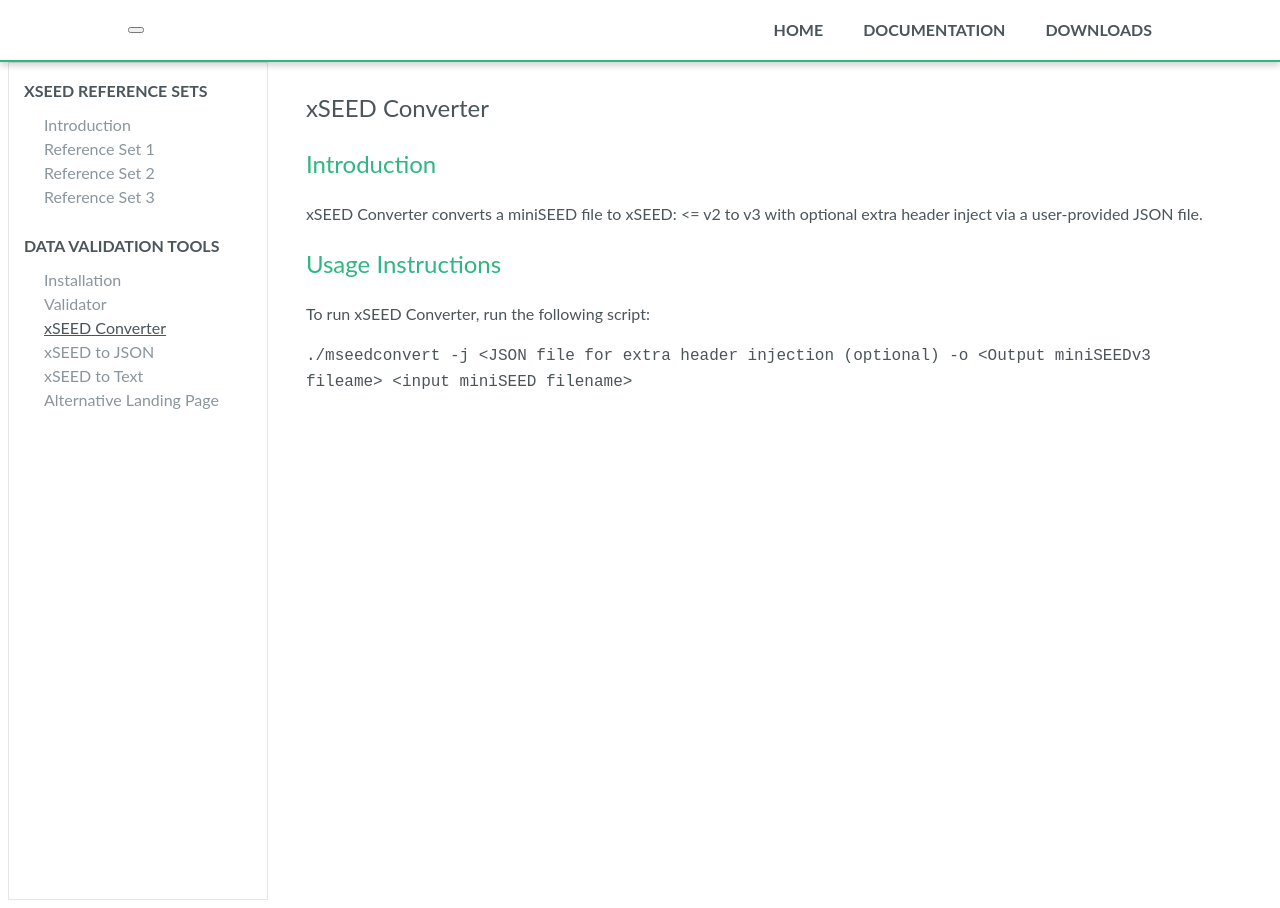
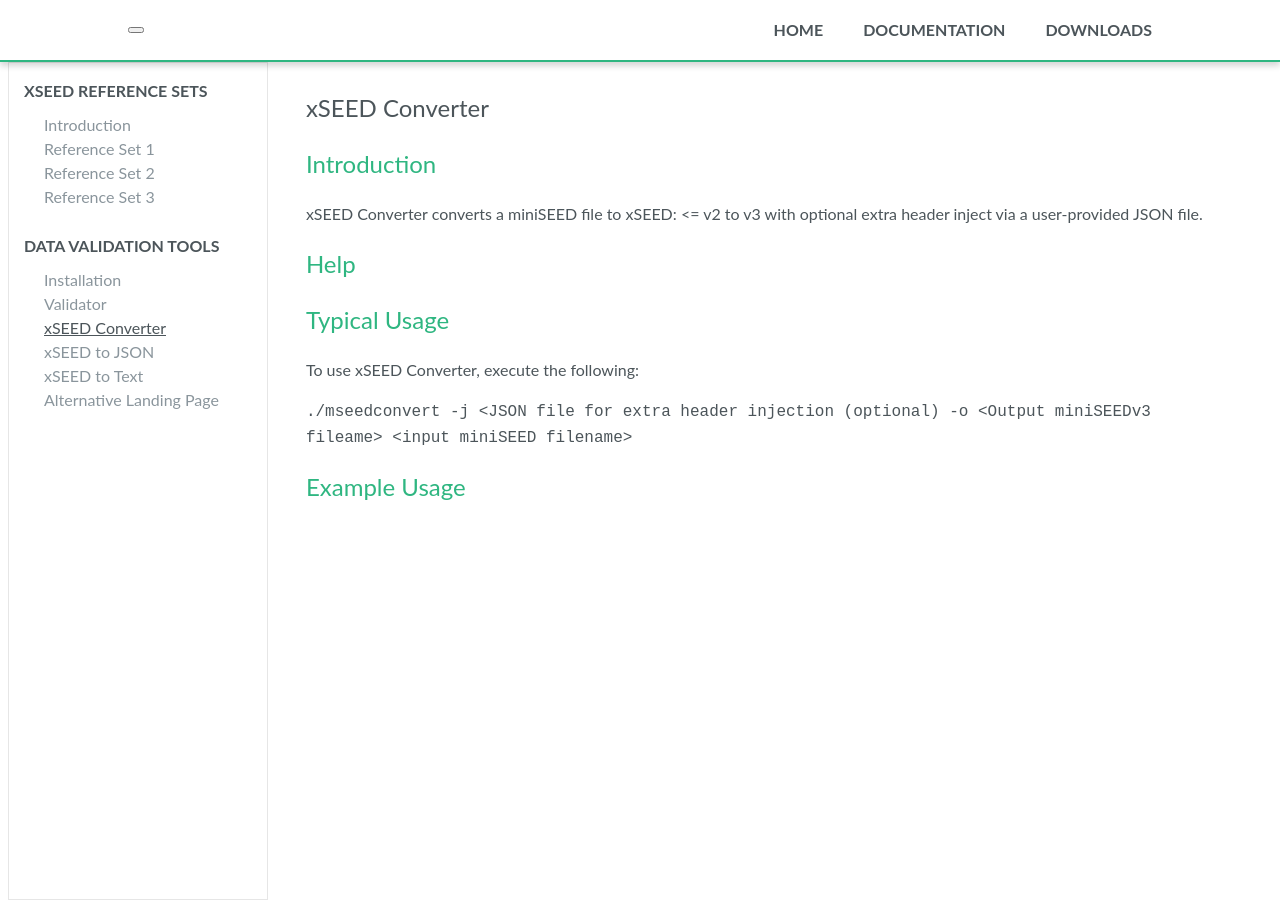
Before and after one commit to jeffreyleifer/xseed-utils, a Jekyll site: the page built from docs/_documentation/xSEED to Converter/Introduction.md, in a window 1280 px wide. Built offline with Jekyll 4.4.1, drawn with Linux system fonts in a browser that asks for light colours; nearby versions of some CDN libraries; comment, search, counter and statistics services are not loaded.

Commit message:
Additional xSEED Converter structure

````diff
--- a/docs/_documentation/xSEED to Converter/Introduction.md
+++ b/docs/_documentation/xSEED to Converter/Introduction.md
@@ -9,8 +9,18 @@ title: xSEED Converter
 
 xSEED Converter converts a miniSEED file to xSEED: <= v2 to v3 with optional extra header inject via a user-provided JSON file.
 
-## Usage Instructions
+## Help
 
-To run xSEED Converter, run the following script:
+
+
+
+
+
+
+## Typical Usage
+
+To use xSEED Converter, execute the following:
 
 ```./mseedconvert -j <JSON file for extra header injection (optional) -o <Output miniSEEDv3 fileame> <input miniSEED filename>```
+
+## Example Usage
````
